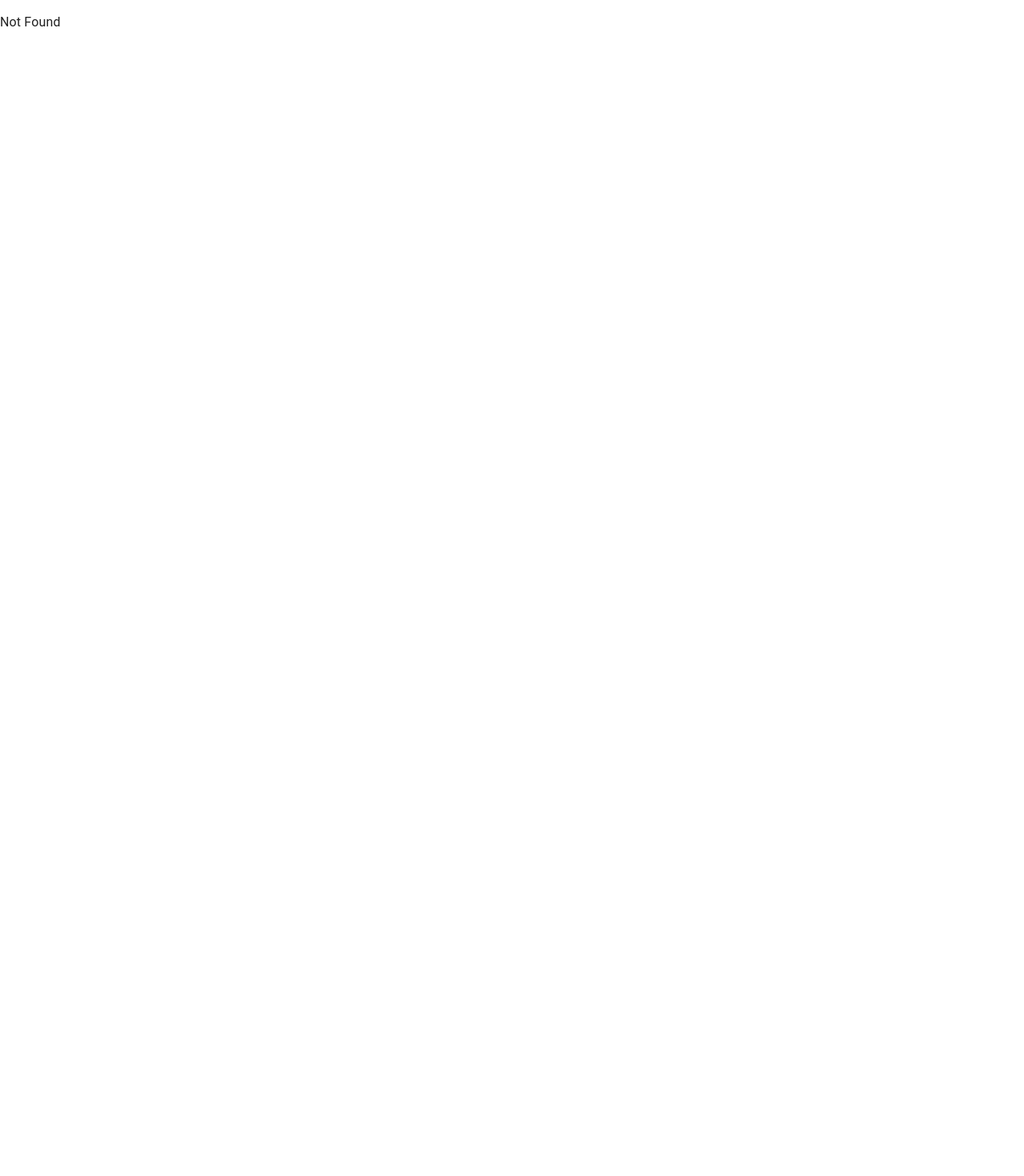
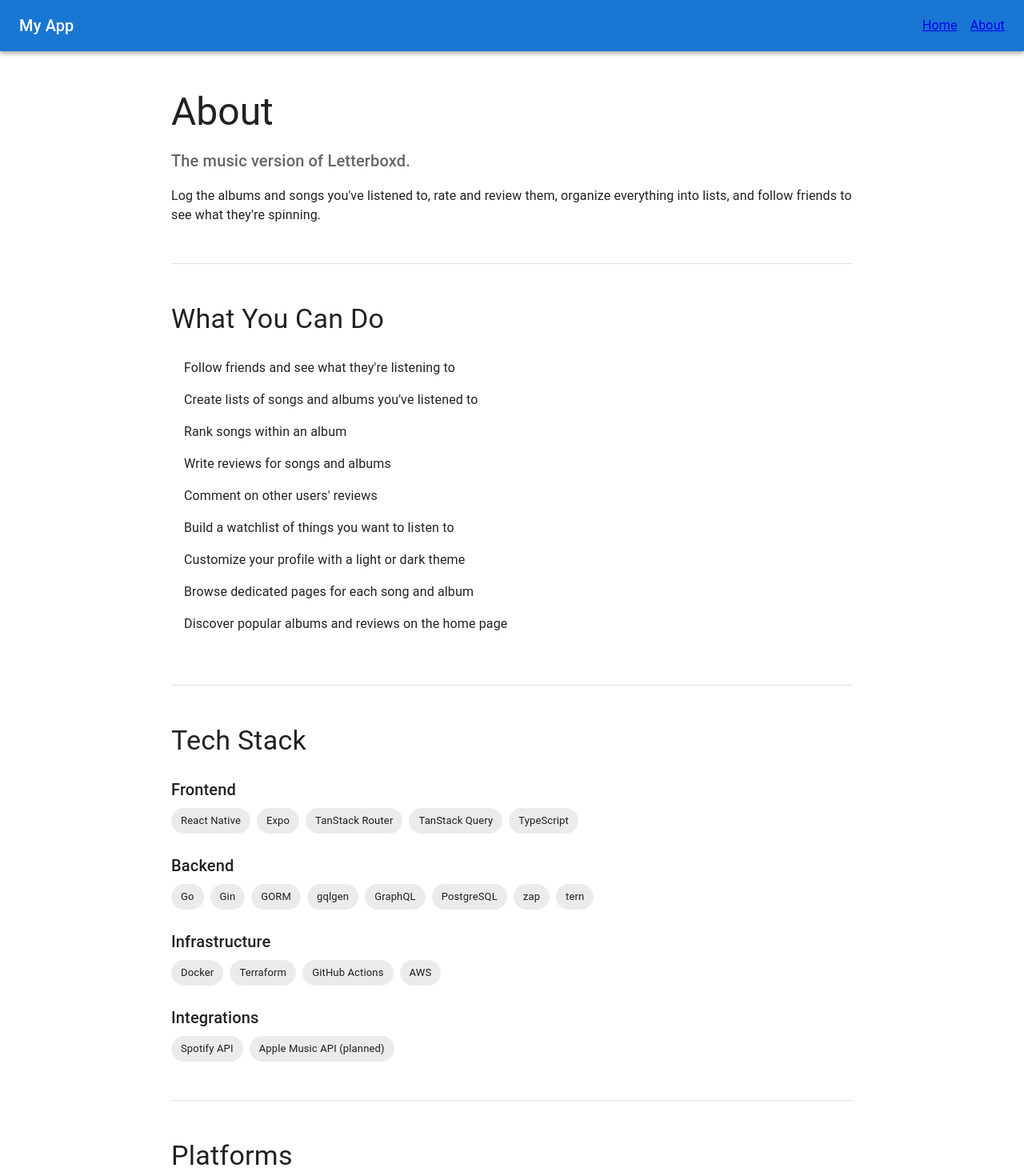
Before and after one commit to raymondgggg/setlist-ui, a React (Vite) app: page /about in a window 1280 px wide. Shown: the top 1470 px of the page at 80% size. Before the commit the page ends 800 px from the top, so only its background shows below. Built offline with nearby package versions, Linux system fonts and the light colour scheme.

Commit message:
Update Dockerfile so that it is not running as root user, add about page.

```diff
--- a/docker-compose.yml
+++ b/docker-compose.yml
@@ -1,6 +1,7 @@
 services:
   ui:
     build: .
+    user: "1000:1000"
     ports:
       - "5173:5173"
     volumes:
--- a/src/App.tsx
+++ b/src/App.tsx
@@ -3,21 +3,12 @@ import {
   Typography,
   Button,
   Box,
-  AppBar,
-  Toolbar,
 } from '@mui/material'
 
 function App() {
 
   return (
     <>
-      <AppBar position="static">
-        <Toolbar>
-          <Typography variant="h6" component="div" sx={{ flexGrow: 1 }}>
-            My App
-          </Typography>
-        </Toolbar>
-      </AppBar>
       <Container maxWidth="md">
         <Box sx={{ mt: 8, textAlign: 'center' }}>
           <Typography variant="h3" gutterBottom>
--- /dev/null
+++ b/src/components/Navbar.tsx
@@ -0,0 +1,21 @@
+import { AppBar, Box, Toolbar, Typography } from "@mui/material"
+import { Link } from "@tanstack/react-router"
+
+
+function Navbar() {
+    return (
+        <AppBar position="static">
+            <Toolbar>
+                <Typography variant="h6" component="div" sx={{ flexGrow: 1 }}>
+                    My App
+                </Typography>
+                <Box sx={{ display: 'flex', gap: 2 }}>
+                    <Link to="/">Home</Link>
+                    <Link to="/about">About</Link>
+                </Box>
+            </Toolbar>
+        </AppBar>
+    )
+}
+
+export default Navbar
--- a/src/routeTree.gen.ts
+++ b/src/routeTree.gen.ts
@@ -10,33 +10,43 @@
 
 import { Route as rootRouteImport } from './routes/__root'
 import { Route as IndexRouteImport } from './routes/index'
+import { Route as AboutRouteImport } from './routes/about'
 
 const IndexRoute = IndexRouteImport.update({
   id: '/',
   path: '/',
   getParentRoute: () => rootRouteImport,
 } as any)
+const AboutRoute = AboutRouteImport.update({
+  id: '/about',
+  path: '/about',
+  getParentRoute: () => rootRouteImport,
+} as any)
 
 export interface FileRoutesByFullPath {
   '/': typeof IndexRoute
+  '/about': typeof AboutRoute
 }
 export interface FileRoutesByTo {
   '/': typeof IndexRoute
+  '/about': typeof AboutRoute
 }
 export interface FileRoutesById {
   __root__: typeof rootRouteImport
   '/': typeof IndexRoute
+  '/about': typeof AboutRoute
 }
 export interface FileRouteTypes {
   fileRoutesByFullPath: FileRoutesByFullPath
-  fullPaths: '/'
+  fullPaths: '/' | '/about'
   fileRoutesByTo: FileRoutesByTo
-  to: '/'
-  id: '__root__' | '/'
+  to: '/' | '/about'
+  id: '__root__' | '/' | '/about'
   fileRoutesById: FileRoutesById
 }
 export interface RootRouteChildren {
   IndexRoute: typeof IndexRoute
+  AboutRoute: typeof AboutRoute
 }
 
 declare module '@tanstack/react-router' {
@@ -48,11 +58,19 @@ declare module '@tanstack/react-router' {
       preLoaderRoute: typeof IndexRouteImport
       parentRoute: typeof rootRouteImport
     }
+    '/about': {
+      id: '/about'
+      path: '/about'
+      fullPath: '/about'
+      preLoaderRoute: typeof AboutRouteImport
+      parentRoute: typeof rootRouteImport
+    }
   }
 }
 
 const rootRouteChildren: RootRouteChildren = {
   IndexRoute: IndexRoute,
+  AboutRoute: AboutRoute,
 }
 export const routeTree = rootRouteImport
   ._addFileChildren(rootRouteChildren)
--- a/src/routes/__root.tsx
+++ b/src/routes/__root.tsx
@@ -2,6 +2,7 @@ import * as React from 'react'
 import { Outlet, createRootRoute } from '@tanstack/react-router'
 import { createTheme, CssBaseline, ThemeProvider } from '@mui/material'
 import { TanStackRouterDevtools } from '@tanstack/react-router-devtools'
+import Navbar from '../components/Navbar'
 
 export const Route = createRootRoute({
     component: RootComponent,
@@ -26,6 +27,7 @@ function RootComponent() {
                 <CssBaseline />
             </ThemeProvider>
             <TanStackRouterDevtools />
+            <Navbar />
             <Outlet />
         </React.Fragment>
     )
--- /dev/null
+++ b/src/routes/about.tsx
@@ -0,0 +1,112 @@
+import { Box, Chip, Container, Divider, List, ListItem, ListItemText, Stack, Typography } from '@mui/material'
+import { createFileRoute } from '@tanstack/react-router'
+
+export const Route = createFileRoute('/about')({
+    component: RouteComponent,
+})
+
+function RouteComponent() {
+    return (
+        <Container maxWidth="md">
+            <Box sx={{ my: 6 }}>
+                <Typography variant="h3" gutterBottom>
+                    About
+                </Typography>
+                <Typography variant="h6" color="text.secondary" gutterBottom>
+                    The music version of Letterboxd.
+                </Typography>
+                <Typography variant="body1" sx={{ mt: 2 }}>
+                    Log the albums and songs you've listened to, rate and review them,
+                    organize everything into lists, and follow friends to see what
+                    they're spinning.
+                </Typography>
+            </Box>
+
+            <Divider sx={{ mb: 6 }} />
+
+            <Box sx={{ mb: 6 }}>
+                <Typography variant="h4" gutterBottom>
+                    What You Can Do
+                </Typography>
+                <List>
+                    {[
+                        'Follow friends and see what they\'re listening to',
+                        'Create lists of songs and albums you\'ve listened to',
+                        'Rank songs within an album',
+                        'Write reviews for songs and albums',
+                        'Comment on other users\' reviews',
+                        'Build a watchlist of things you want to listen to',
+                        'Customize your profile with a light or dark theme',
+                        'Browse dedicated pages for each song and album',
+                        'Discover popular albums and reviews on the home page',
+                    ].map((feature) => (
+                        <ListItem key={feature} sx={{ py: 0.5 }}>
+                            <ListItemText primary={feature} />
+                        </ListItem>
+                    ))}
+                </List>
+            </Box>
+
+            <Divider sx={{ mb: 6 }} />
+
+            <Box sx={{ mb: 6 }}>
+                <Typography variant="h4" gutterBottom>
+                    Tech Stack
+                </Typography>
+
+                <Typography variant="h6" sx={{ mt: 3 }} gutterBottom>
+                    Frontend
+                </Typography>
+                <Stack direction="row" spacing={1} useFlexGap flexWrap="wrap">
+                    {['React Native', 'Expo', 'TanStack Router', 'TanStack Query', 'TypeScript'].map(
+                        (tech) => (
+                            <Chip key={tech} label={tech} />
+                        )
+                    )}
+                </Stack>
+
+                <Typography variant="h6" sx={{ mt: 3 }} gutterBottom>
+                    Backend
+                </Typography>
+                <Stack direction="row" spacing={1} useFlexGap flexWrap="wrap">
+                    {['Go', 'Gin', 'GORM', 'gqlgen', 'GraphQL', 'PostgreSQL', 'zap', 'tern'].map(
+                        (tech) => (
+                            <Chip key={tech} label={tech} />
+                        )
+                    )}
+                </Stack>
+
+                <Typography variant="h6" sx={{ mt: 3 }} gutterBottom>
+                    Infrastructure
+                </Typography>
+                <Stack direction="row" spacing={1} useFlexGap flexWrap="wrap">
+                    {['Docker', 'Terraform', 'GitHub Actions', 'AWS'].map((tech) => (
+                        <Chip key={tech} label={tech} />
+                    ))}
+                </Stack>
+
+                <Typography variant="h6" sx={{ mt: 3 }} gutterBottom>
+                    Integrations
+                </Typography>
+                <Stack direction="row" spacing={1} useFlexGap flexWrap="wrap">
+                    {['Spotify API', 'Apple Music API (planned)'].map((tech) => (
+                        <Chip key={tech} label={tech} />
+                    ))}
+                </Stack>
+            </Box>
+
+            <Divider sx={{ mb: 6 }} />
+
+            <Box sx={{ mb: 6 }}>
+                <Typography variant="h4" gutterBottom>
+                    Platforms
+                </Typography>
+                <Stack direction="row" spacing={1}>
+                    {['iOS', 'Android', 'Web'].map((platform) => (
+                        <Chip key={platform} label={platform} color="primary" variant="outlined" />
+                    ))}
+                </Stack>
+            </Box>
+        </Container>
+    )
+}
```
Also changed, not shown: 2 other files (tests, documents, lock files or other folders).
